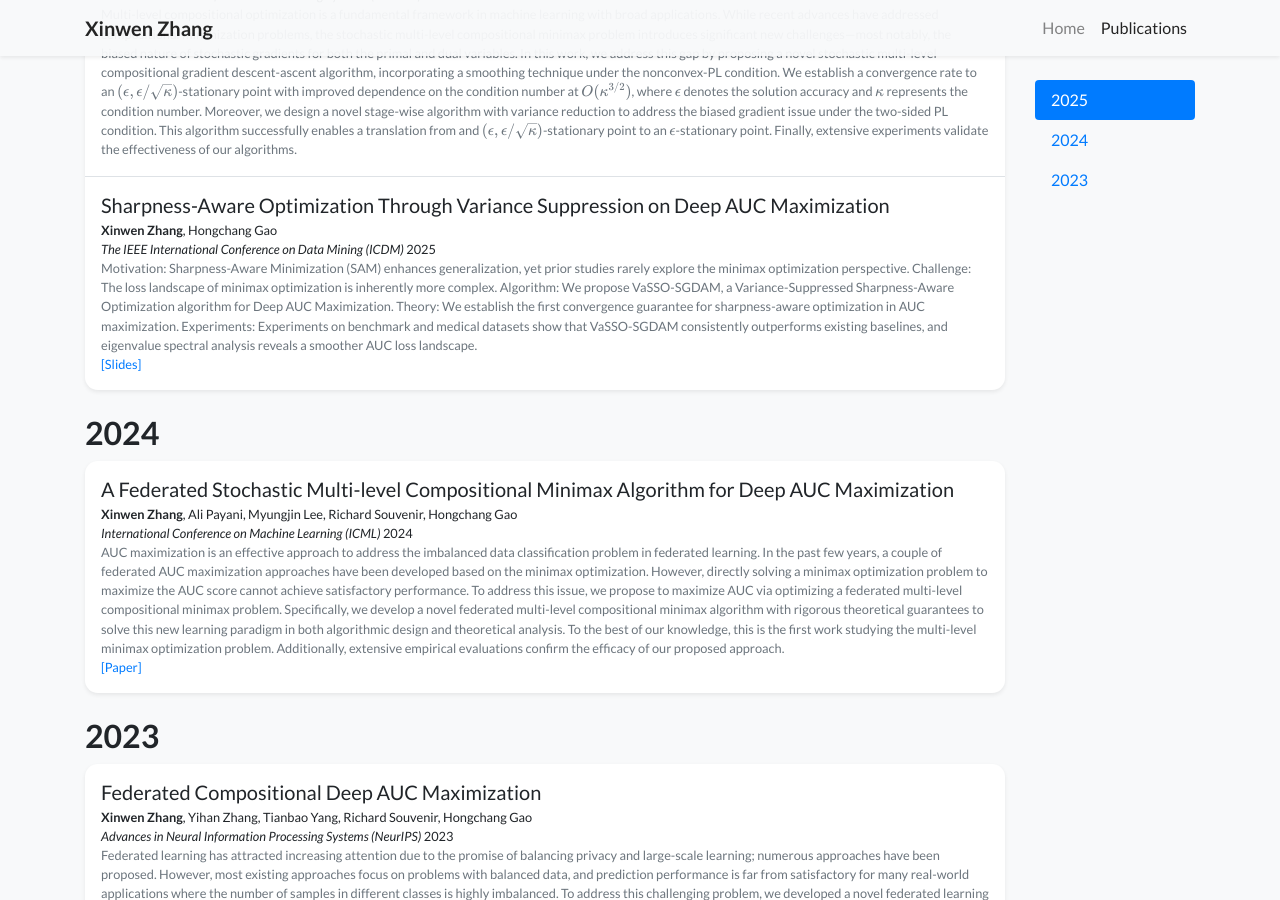
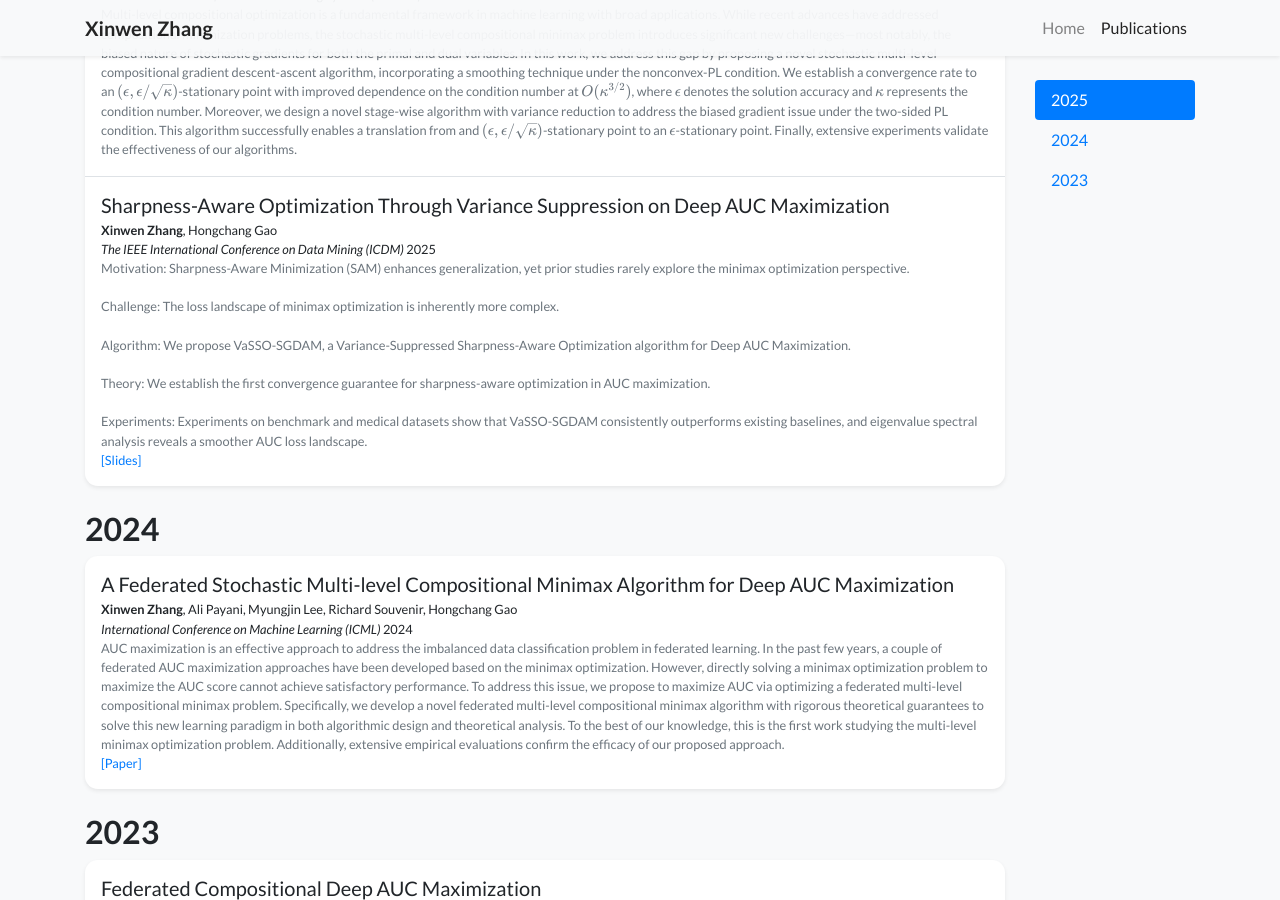
Before and after one commit to XinwenZhang99/XinwenZhang99.github.io, a Jekyll site: the page built from publications.html, in a window 1280 px wide and 900 px high, scrolled down 714 px. Built offline with Jekyll 4.4.1, drawn with Linux system fonts in a browser that asks for light colours; nearby versions of some CDN libraries; a style sheet for code colours, icons or effects is not loaded.

Commit message:
Update publication_item.html

```diff
--- a/_includes/widgets/publication_item.html
+++ b/_includes/widgets/publication_item.html
@@ -5,7 +5,7 @@
       <h5 class="mt-0 mb-1 font-weight-normal">{{ item.title }}</h5>
       <p class="mt-0 mb-0 small">{% include widgets/author_list.html authors=item.authors %}</p>
       <p class="mt-0 mb-0 small">{{item.pub_pre}}<i>{{ item.pub }}</i>{{ item.pub_post }} {{ item.pub_date }} {{ item.pub_last }} <span data-semantic-scolar-id="{{ item.semantic_scholar_id }}"></span></p>
-      <p class="mt-0 mb-0 small text-muted">{{ item.abstract }}</p>
+      <p class="mt-0 mb-0 small text-muted">{{ item.abstract | newline_to_br }}</p>
 
       <p class="small pb-0 mb-0 lh-125 text-muted abstract-links">
         {% for link in item.links %}
```
